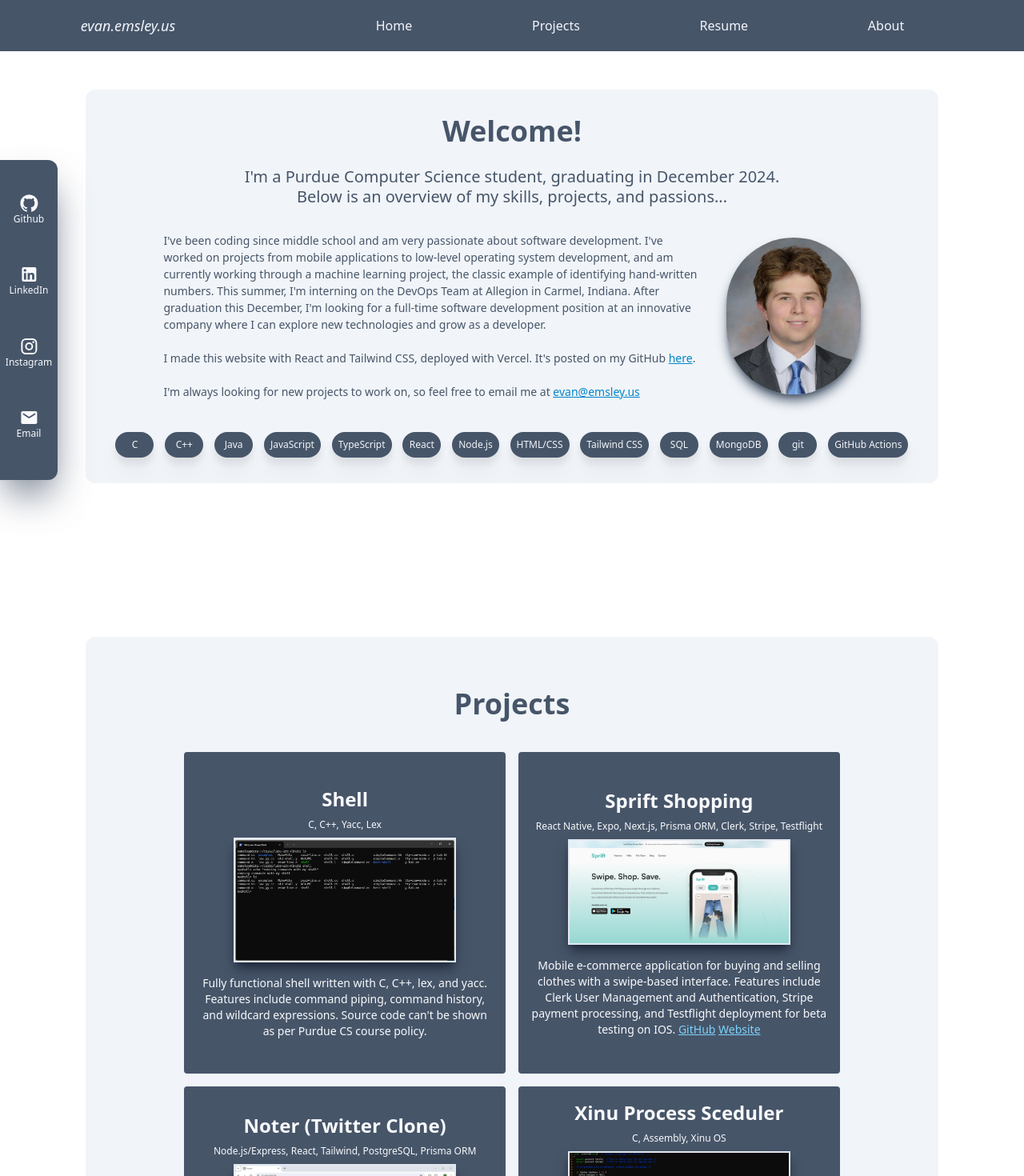
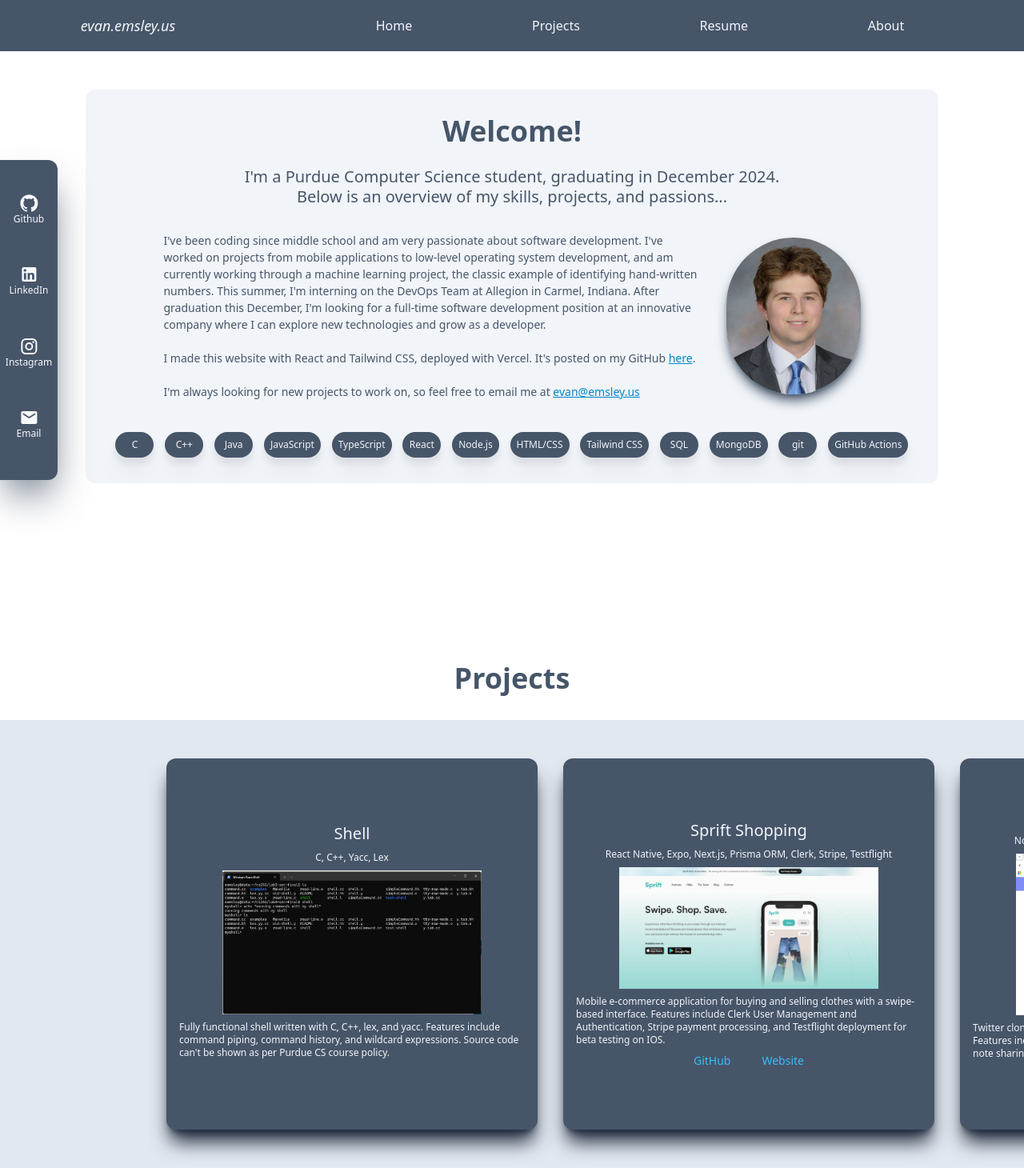
Before and after one commit to eemsley/evan.emsley.us, a React (Create React App) app: page / in a window 1280 px wide. Shown: the top 1470 px of the page at 80% size. Built offline with nearby package versions, Linux system fonts and the light colour scheme; the HTML template or start-up script is replaced by a standard one.

Commit message:
carousel

```diff
--- a/package.json
+++ b/package.json
@@ -11,6 +11,7 @@
     "react": "^18.2.0",
     "react-dom": "^18.2.0",
     "react-icons": "^5.0.1",
+    "react-responsive-carousel": "^3.2.23",
     "react-router-dom": "^6.22.1",
     "react-scripts": "5.0.1",
     "web-vitals": "^3.0.4"
--- a/src/index.css
+++ b/src/index.css
@@ -4,4 +4,16 @@
 
 html {
   scroll-behavior: smooth;
+  /* Hide scrollbar for Chrome, Safari and Opera */
 }
+@layer utilities {
+  /* Hide scrollbar for Chrome, Safari and Opera */
+  .no-scrollbar::-webkit-scrollbar {
+    display: none;
+  }
+  /* Hide scrollbar for IE, Edge and Firefox */
+  .no-scrollbar {
+    -ms-overflow-style: none; /* IE and Edge */
+    scrollbar-width: none; /* Firefox */
+  }
+}
--- a/src/pages/Home.js
+++ b/src/pages/Home.js
@@ -32,8 +32,314 @@ function Home() {
   const isMobile = width <= 768;
   const [socialsVisible, setSocialsVisible] = useState(isMobile ? false : true);
 
-  return (
-    <div className="h-full w-full">
+  function MobileProjects() {
+    return (
+      <div className="bg-slate-100 h-3/4 w-5/6 max-w-6xl pb-16 pt-8 flex flex-col items-center justify-center rounded-xl">
+        <p className="text-4xl transition-all duration-1000 font-bold text-slate-600 pb-8">
+          Projects
+        </p>
+        <div className=" w-full flex flex-row flex-wrap items-center justify-center">
+          {projects.map((project) => (
+            <div className=" w-1/2 min-w-72 aspect-square bg-slate-600 items-center justify-center flex flex-col p-4 border-8 border-slate-100 rounded-xl">
+              <a href={project.link == null ? null : project.link}>
+                <p className="text-2xl font-bold text-slate-50 pb-2 text-center">
+                  {project.title}
+                </p>
+              </a>
+              <p className="text-xs text-slate-50 text-center mb-2">
+                {project.technologies.join(", ")}
+              </p>
+
+              <img
+                src={project.image}
+                alt="project"
+                className="w-3/4 hover:w-full transition-all duration-1000 mb-4 border-2 shadow-lg shadow-slate-800 border-slate-200"
+              />
+
+              <p className="text-sm text-slate-50 text-center">
+                {project.description}
+                {"  "}
+                {project.github && (
+                  <a
+                    href={project.github}
+                    target="_blank"
+                    rel="noreferrer"
+                    className="text-sky-300 hover:text-sky-500 transition-all duration-500 ease-in-out underline"
+                  >
+                    GitHub
+                  </a>
+                )}
+                {"  "}
+                {project.link && (
+                  <a
+                    href={project.link}
+                    target="_blank"
+                    rel="noreferrer"
+                    className="text-sky-300 hover:text-sky-500 transition-all duration-500 ease-in-out underline"
+                  >
+                    Website
+                  </a>
+                )}
+              </p>
+            </div>
+          ))}
+        </div>
+      </div>
+    );
+  }
+  const about = () => {
+    return (
+      <div
+        id="About"
+        className=" mt-48 w-5/6 max-w-6xl bg-slate-100 rounded-xl p-8 flex items-center justify-center flex-col flex-wrap"
+      >
+        <p className="text-4xl font-bold text-slate-600 pb-8">More About Me</p>
+        <div className="w-full flex flex-row flex-wrap justify-evenly items-center">
+          <img
+            src={require("../assets/about1.jpg")}
+            alt="about1"
+            className="w-1/2 min-w-64 p-2 shadow-xl shadow-slate-600"
+          />
+
+          <img
+            src={require("../assets/about3.JPG")}
+            alt="about3"
+            className="w-1/2 min-w-64 p-2 shadow-xl shadow-slate-600"
+          />
+        </div>
+        <p className="text-center text-slate-800 text-sm p-4 mt-4">
+          Outside of coding, I love to travel and play music. I've been on
+          countless road trips around the US with my family and friends, camping
+          and living out of a minivan. I've played guitar since middle school
+          and have been a part of many bands. Most notably, my best friends in
+          high school and I formed the band Arboretum, and we've recorded lots
+          of original music available on our Spotify. I play guitar for Campus
+          House Ministries at Purdue, and I'm a member of the Phi Delta Theta
+          fraternity at Purdue. To stay active I enjoy lifting weights, running,
+          and biking.
+        </p>
+        <div className="w-full flex flex-row flex-wrap justify-evenly items-center">
+          <img
+            src={require("../assets/about5.JPG")}
+            alt="about5"
+            className="w-1/2 min-w-64 p-2 shadow-xl shadow-slate-600"
+          />
+          <img
+            src={require("../assets/about4.JPG")}
+            alt="about4"
+            className="w-1/2 min-w-64 p-2 shadow-xl shadow-slate-600"
+          />
+        </div>
+      </div>
+    );
+  };
+  const resume = () => {
+    return (
+      <div
+        id="Resume"
+        className=" mt-48 w-5/6 max-w-6xl bg-slate-100 rounded-xl p-8 flex items-center justify-center flex-col flex-wrap"
+      >
+        <p className="text-4xl font-bold text-slate-600 pb-8">Resume</p>
+        <div className="w-full max-w-4xl h-screen flex flex-row flex-wrap">
+          <embed
+            src={require("../assets/resume.pdf")}
+            type="application/pdf"
+            width="100%"
+            height="85%"
+            title="resume"
+          />
+        </div>
+      </div>
+    );
+  };
+  const carousel = () => {
+    return (
+      <div
+        id={"carousel"}
+        className="w-full h-full bg-slate-200 py-12 flex-row flex overflow-x-scroll no-scrollbar px-48"
+      >
+        {projects.map((project, index) => (
+          <div
+            id={index}
+            className="h-full shadow-xl rounded-xl shadow-slate-800 hover:scale-110 transition-all duration-500 aspect-square bg-slate-600 justify-center items-center flex flex-col cursor-pointer mx-4 p-4 space-y-2 text-slate-100"
+            onClick={() => {
+              const child = document.getElementById(index);
+              child.scrollIntoView({
+                behavior: "smooth",
+                block: "nearest",
+                inline: "center",
+              });
+            }}
+          >
+            <p className="text-xl">{project.title}</p>
+            <p className="text-xs">{project.technologies.join(", ")}</p>
+            <img className="w-3/4" src={project.image} alt="project" />
+            <p className="text-xs">{project.description}</p>
+            <div className="w-1/2 text-sm flex-row items-center justify-evenly flex">
+              {project.github && (
+                <a
+                  href={project.github}
+                  target="_blank"
+                  rel="noreferrer"
+                  className="text-sky-400 hover:text-sky-600 hover:underline transition-all duration-500"
+                >
+                  GitHub
+                </a>
+              )}
+              {project.link && (
+                <a
+                  href={project.link}
+                  target="_blank"
+                  rel="noreferrer"
+                  className="text-sky-400 hover:text-sky-600 hover:underline transition-all duration-500"
+                >
+                  Website
+                </a>
+              )}
+            </div>
+          </div>
+        ))}
+      </div>
+    );
+  };
+  const projectsContent = () => {
+    return (
+      <>
+        <p
+          id="Projects"
+          className="text-4xl font-bold text-slate-600 py-8 w-full text-center mt-48"
+        >
+          Projects
+        </p>
+        <div
+          className={`w-full ${
+            isMobile ? "h-[55vh]" : "h-[70vh]"
+          }  bg-slate-200`}
+        >
+          {carousel()}
+        </div>
+      </>
+    );
+  };
+  const intro = () => {
+    return (
+      <div
+        id="Home"
+        className=" mt-12 w-5/6 max-w-6xl bg-slate-100 rounded-xl p-8  flex items-center justify-center flex-col flex-wrap"
+      >
+        <p className="text-4xl transition-all duration-1000 font-bold text-slate-600 pb-6">
+          Welcome!
+        </p>
+        <p className="text-xl/tight text-center text-slate-600">
+          I'm a Purdue Computer Science student, graduating in December 2024.
+        </p>
+        <p className="text-xl/tight text-slate-600 pb-8 text-center">
+          Below is an overview of my skills, projects, and passions...
+        </p>
+        <div className="w-full flex flex-row items-center justify-center flex-wrap">
+          <div className="w-5/6 max-w-2xl">
+            <p className="text-sm/normal text-slate-600">
+              I've been coding since middle school and am very passionate about
+              software development. I've worked on projects from mobile
+              applications to low-level operating system development, and am
+              currently working through a machine learning project, the classic
+              example of identifying hand-written numbers. This summer, I'm
+              interning on the DevOps Team at Allegion in Carmel, Indiana. After
+              graduation this December, I'm looking for a full-time software
+              development position at an innovative company where I can explore
+              new technologies and grow as a developer. <br />
+              <br />I made this website with React and Tailwind CSS, deployed
+              with Vercel. It's posted on my GitHub{" "}
+              <a
+                href="https://github.com/eemsley/evan.emsley.us"
+                className="text-sky-600 underline hover:text-sky-300 transition-all duration-500 ease-in-out"
+              >
+                here
+              </a>
+              . <br />
+              <br />
+              I'm always looking for new projects to work on, so feel free to
+              email me at{" "}
+              <a
+                className="text-sky-600 underline hover:text-sky-300 transition-all duration-500 ease-in-out"
+                href="mailto:evan@emsley.us"
+              >
+                evan@emsley.us
+              </a>
+            </p>
+          </div>
+          <img
+            src={require("../assets/Headshot.jpeg")}
+            alt="headshot"
+            className="w-1/6 min-w-24 rounded-full shadow-lg shadow-slate-600 ml-8"
+          />
+        </div>
+        <div className="w-full  flex flex-row flex-wrap justify-evenly max-w-5xl space-x-2 items-center mt-8">
+          {skills.map((skill) => (
+            <p className="text-xs text-slate-100 p-2 bg-slate-600 rounded-full min-w-12 text-center hover:scale-110 transition-all duration-500 drop-shadow-xl mt-2">
+              {skill}
+            </p>
+          ))}
+        </div>
+      </div>
+    );
+  };
+  const header = () => {
+    return (
+      <div
+        className={`sticky ${
+          scrollDirection === "down" || clicked === true ? "-top-16" : "top-0"
+        }  ${
+          position === 0 ? "bg-slate-600" : "bg-slate-600/20 hover:bg-slate-600"
+        }
+      h-16 transition-all duration-250 ease-in-out scroll-smooth`}
+      >
+        <div className="h-full w-full flex flex-row justify-center  text-slate-100 items-center">
+          {!isMobile && (
+            <div className="absolute left-0 w-1/4 flex p-4 items-center justify-center">
+              <p className="text-lg px-1 rounded-lg italic">evan.emsley.us</p>
+            </div>
+          )}
+          <div
+            className={`w-3/4 h-full justify-evenly items-center flex ${
+              isMobile ? "relative" : "absolute right-0"
+            } `}
+          >
+            <a href="#Home" onClick={() => setClicked(true)}>
+              <div class="group  text-slate-100 transition-all duration-300 ease-in-out">
+                <p class="  bg-left-bottom bg-gradient-to-r from-lime-600 to-lime-400 bg-[length:0%_2px] bg-no-repeat group-hover:bg-[length:100%_2px] transition-all duration-500 ease-out hover:text-lime-400">
+                  Home
+                </p>
+              </div>
+            </a>
+            <a href="#Projects" onClick={() => setClicked(true)}>
+              <div class="group  text-slate-100 transition-all duration-300 ease-in-out">
+                <p class="bg-left-bottom bg-gradient-to-r  from-blue-600  to-blue-400 bg-[length:0%_2px] bg-no-repeat group-hover:bg-[length:100%_2px] transition-all duration-500 ease-out hover:text-blue-400">
+                  Projects
+                </p>
+              </div>
+            </a>
+            <a href="#Resume" onClick={() => setClicked(true)}>
+              <div class="group  text-slate-100 transition-all duration-300 ease-in-out">
+                <p class="bg-left-bottom bg-gradient-to-r  from-violet-600  to-violet-400 bg-[length:0%_2px] bg-no-repeat group-hover:bg-[length:100%_2px] transition-all duration-500 ease-out hover:text-violet-400">
+                  Resume
+                </p>
+              </div>
+            </a>
+            <a href="#About" onClick={() => setClicked(true)}>
+              <div class="group  text-slate-100 transition-all duration-300 ease-in-out">
+                <p class="bg-left-bottom bg-gradient-to-r  from-teal-600  to-teal-400 bg-[length:0%_2px] bg-no-repeat group-hover:bg-[length:100%_2px] transition-all duration-500 ease-out hover:text-teal-400">
+                  About
+                </p>
+              </div>
+            </a>
+          </div>
+        </div>
+      </div>
+    );
+  };
+  const socialTabs = () => {
+    return (
       <div className="h-screen w-24 transition-all duration-1000 left-0 top-0 flex items-center fixed">
         <div
           className={`h-24 bg-slate-600 absolute flex items-center justify-center rounded-r-xl z-0 ${
@@ -106,237 +412,25 @@ function Home() {
           </a>
         </div>
       </div>
+    );
+  };
+
+  return (
+    <div className="h-full w-full">
+      {socialTabs()}
+      {header()}
       <div
-        className={`sticky ${
-          scrollDirection === "down" || clicked === true ? "-top-16" : "top-0"
-        }  ${
-          position === 0 ? "bg-slate-600" : "bg-slate-600/20 hover:bg-slate-600"
-        }
-          h-16 transition-all duration-250 ease-in-out scroll-smooth`}
-      >
-        <div className="h-full w-full flex flex-row justify-center  text-slate-100 items-center">
-          {!isMobile && (
-            <div className="absolute left-0 w-1/4 flex p-4 items-center justify-center">
-              <p className="text-lg px-1 rounded-lg italic">evan.emsley.us</p>
-            </div>
-          )}
-          <div
-            className={`w-3/4 h-full justify-evenly items-center flex ${
-              isMobile ? "relative" : "absolute right-0"
-            } `}
-          >
-            <a href="#Home" onClick={() => setClicked(true)}>
-              <div class="group  text-slate-100 transition-all duration-300 ease-in-out">
-                <p class="  bg-left-bottom bg-gradient-to-r from-lime-600 to-lime-400 bg-[length:0%_2px] bg-no-repeat group-hover:bg-[length:100%_2px] transition-all duration-500 ease-out hover:text-lime-400">
-                  Home
-                </p>
-              </div>
-            </a>
-            <a href="#Projects" onClick={() => setClicked(true)}>
-              <div class="group  text-slate-100 transition-all duration-300 ease-in-out">
-                <p class="bg-left-bottom bg-gradient-to-r  from-blue-600  to-blue-400 bg-[length:0%_2px] bg-no-repeat group-hover:bg-[length:100%_2px] transition-all duration-500 ease-out hover:text-blue-400">
-                  Projects
-                </p>
-              </div>
-            </a>
-            <a href="#Resume" onClick={() => setClicked(true)}>
-              <div class="group  text-slate-100 transition-all duration-300 ease-in-out">
-                <p class="bg-left-bottom bg-gradient-to-r  from-violet-600  to-violet-400 bg-[length:0%_2px] bg-no-repeat group-hover:bg-[length:100%_2px] transition-all duration-500 ease-out hover:text-violet-400">
-                  Resume
-                </p>
-              </div>
-            </a>
-            <a href="#About" onClick={() => setClicked(true)}>
-              <div class="group  text-slate-100 transition-all duration-300 ease-in-out">
-                <p class="bg-left-bottom bg-gradient-to-r  from-teal-600  to-teal-400 bg-[length:0%_2px] bg-no-repeat group-hover:bg-[length:100%_2px] transition-all duration-500 ease-out hover:text-teal-400">
-                  About
-                </p>
-              </div>
-            </a>
-          </div>
-        </div>
-      </div>
-      <div
+        id="wrapper"
         className="h-full w-full items-center flex flex-col"
         onClick={() => setSocialsVisible(false)}
       >
-        <div
-          id="Home"
-          className=" mt-12 w-5/6 max-w-6xl bg-slate-100 rounded-xl p-8 flex items-center justify-center flex-col flex-wrap"
-        >
-          <p className="text-4xl transition-all duration-1000 font-bold text-slate-600 pb-6">
-            Welcome!
-          </p>
-          <p className="text-xl/tight text-center text-slate-600">
-            I'm a Purdue Computer Science student, graduating in December 2024.
-          </p>
-          <p className="text-xl/tight text-slate-600 pb-8 text-center">
-            Below is an overview of my skills, projects, and passions...
-          </p>
-          <div className="w-full flex flex-row items-center justify-center flex-wrap">
-            <div className="w-5/6 max-w-2xl">
-              <p className="text-sm/normal text-slate-600">
-                I've been coding since middle school and am very passionate
-                about software development. I've worked on projects from mobile
-                applications to low-level operating system development, and am
-                currently working through a machine learning project, the
-                classic example of identifying hand-written numbers. This
-                summer, I'm interning on the DevOps Team at Allegion in Carmel,
-                Indiana. After graduation this December, I'm looking for a
-                full-time software development position at an innovative company
-                where I can explore new technologies and grow as a developer.{" "}
-                <br />
-                <br />I made this website with React and Tailwind CSS, deployed
-                with Vercel. It's posted on my GitHub{" "}
-                <a
-                  href="https://github.com/eemsley/evan.emsley.us"
-                  className="text-sky-600 underline hover:text-sky-300 transition-all duration-500 ease-in-out"
-                >
-                  here
-                </a>
-                . <br />
-                <br />
-                I'm always looking for new projects to work on, so feel free to
-                email me at{" "}
-                <a
-                  className="text-sky-600 underline hover:text-sky-300 transition-all duration-500 ease-in-out"
-                  href="mailto:evan@emsley.us"
-                >
-                  evan@emsley.us
-                </a>
-              </p>
-            </div>
-            <img
-              src={require("../assets/Headshot.jpeg")}
-              alt="headshot"
-              className="w-1/6 min-w-24 rounded-full shadow-lg shadow-slate-600 ml-8"
-            />
-          </div>
-          <div className="w-full  flex flex-row flex-wrap justify-evenly max-w-5xl space-x-2 items-center mt-8">
-            {skills.map((skill) => (
-              <p className="text-xs text-slate-100 p-2 bg-slate-600 rounded-full min-w-12 text-center hover:scale-110 transition-all duration-500 drop-shadow-xl mt-2">
-                {skill}
-              </p>
-            ))}
-          </div>
-        </div>
-        <div
-          id="Projects"
-          className=" mt-48 w-5/6 max-w-6xl bg-slate-100 rounded-xl p-8 flex items-center justify-center flex-col flex-wrap"
-        >
-          <div className="bg-slate-100 h-3/4 w-5/6 max-w-6xl pb-16 pt-8 flex flex-col items-center justify-center rounded-xl">
-            <p className="text-4xl transition-all duration-1000 font-bold text-slate-600 pb-8">
-              Projects
-            </p>
-            <div className=" w-full flex flex-row flex-wrap items-center justify-center">
-              {projects.map((project) => (
-                <div className=" w-1/2 min-w-72 aspect-square bg-slate-600 items-center justify-center flex flex-col p-4 border-8 border-slate-100 rounded-xl">
-                  <a href={project.link == null ? null : project.link}>
-                    <p className="text-2xl font-bold text-slate-50 pb-2 text-center">
-                      {project.title}
-                    </p>
-                  </a>
-                  <p className="text-xs text-slate-50 text-center mb-2">
-                    {project.technologies.join(", ")}
-                  </p>
-
-                  <img
-                    src={project.image}
-                    alt="project"
-                    className="w-3/4 hover:w-full transition-all duration-1000 mb-4 border-2 shadow-lg shadow-slate-800 border-slate-200"
-                  />
-
-                  <p className="text-sm text-slate-50 text-center">
-                    {project.description}
-                    {"  "}
-                    {project.github && (
-                      <a
-                        href={project.github}
-                        target="_blank"
-                        rel="noreferrer"
-                        className="text-sky-300 hover:text-sky-500 transition-all duration-500 ease-in-out underline"
-                      >
-                        GitHub
-                      </a>
-                    )}
-                    {"  "}
-                    {project.link && (
-                      <a
-                        href={project.link}
-                        target="_blank"
-                        rel="noreferrer"
-                        className="text-sky-300 hover:text-sky-500 transition-all duration-500 ease-in-out underline"
-                      >
-                        Website
-                      </a>
-                    )}
-                  </p>
-                </div>
-              ))}
-            </div>
-          </div>
-        </div>
-        <div
-          id="Resume"
-          className=" mt-48 w-5/6 max-w-6xl bg-slate-100 rounded-xl p-8 flex items-center justify-center flex-col flex-wrap"
-        >
-          <p className="text-4xl font-bold text-slate-600 pb-8">Resume</p>
-          <div className="w-full max-w-4xl h-screen flex flex-row flex-wrap">
-            <embed
-              src={require("../assets/resume.pdf")}
-              type="application/pdf"
-              width="100%"
-              height="85%"
-              title="resume"
-            />
-          </div>
-        </div>
-        <div
-          id="About"
-          className=" mt-48 w-5/6 max-w-6xl bg-slate-100 rounded-xl p-8 flex items-center justify-center flex-col flex-wrap"
-        >
-          <p className="text-4xl font-bold text-slate-600 pb-8">
-            More About Me
-          </p>
-          <div className="w-full flex flex-row flex-wrap justify-evenly items-center">
-            <img
-              src={require("../assets/about1.jpg")}
-              alt="about1"
-              className="w-1/2 min-w-64 p-2 shadow-xl shadow-slate-600"
-            />
-
-            <img
-              src={require("../assets/about3.JPG")}
-              alt="about3"
-              className="w-1/2 min-w-64 p-2 shadow-xl shadow-slate-600"
-            />
-          </div>
-          <p className="text-center text-slate-800 text-sm p-4 mt-4">
-            Outside of coding, I love to travel and play music. I've been on
-            countless road trips around the US with my family and friends,
-            camping and living out of a minivan. I've played guitar since middle
-            school and have been a part of many bands. Most notably, my best
-            friends in high school and I formed the band Arboretum, and we've
-            recorded lots of original music available on our Spotify. I play
-            guitar for Campus House Ministries at Purdue, and I'm a member of
-            the Phi Delta Theta fraternity at Purdue. To stay active I enjoy
-            lifting weights, running, and biking.
-          </p>
-          <div className="w-full flex flex-row flex-wrap justify-evenly items-center">
-            <img
-              src={require("../assets/about5.JPG")}
-              alt="about5"
-              className="w-1/2 min-w-64 p-2 shadow-xl shadow-slate-600"
-            />
-            <img
-              src={require("../assets/about4.JPG")}
-              alt="about4"
-              className="w-1/2 min-w-64 p-2 shadow-xl shadow-slate-600"
-            />
-          </div>
-        </div>
+        {intro()}
+        {projectsContent()}
+        {resume()}
+        {about()}
       </div>
     </div>
   );
 }
+
 export default Home;
```
Also changed, not shown: 1 other file (tests, documents, lock files or other folders).
